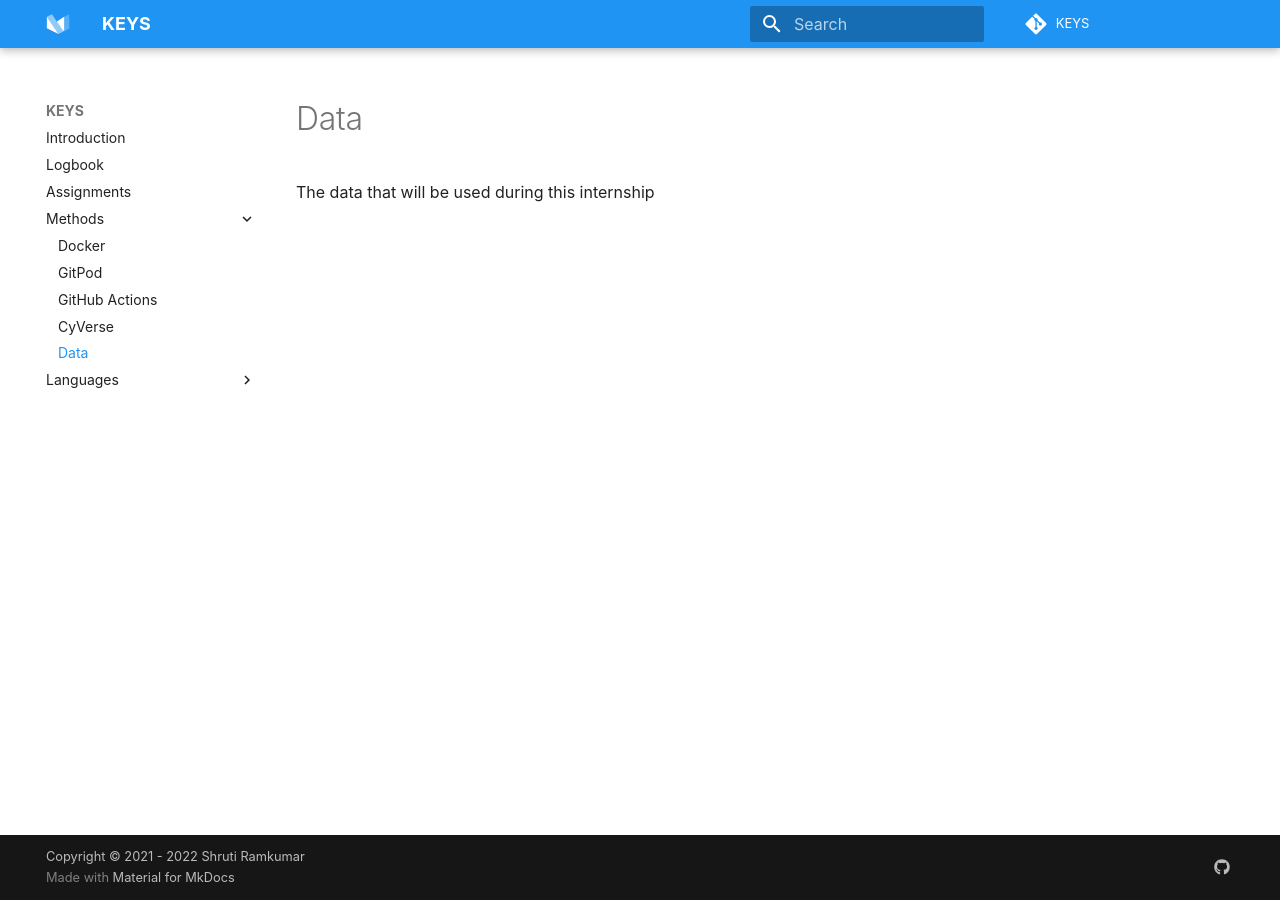
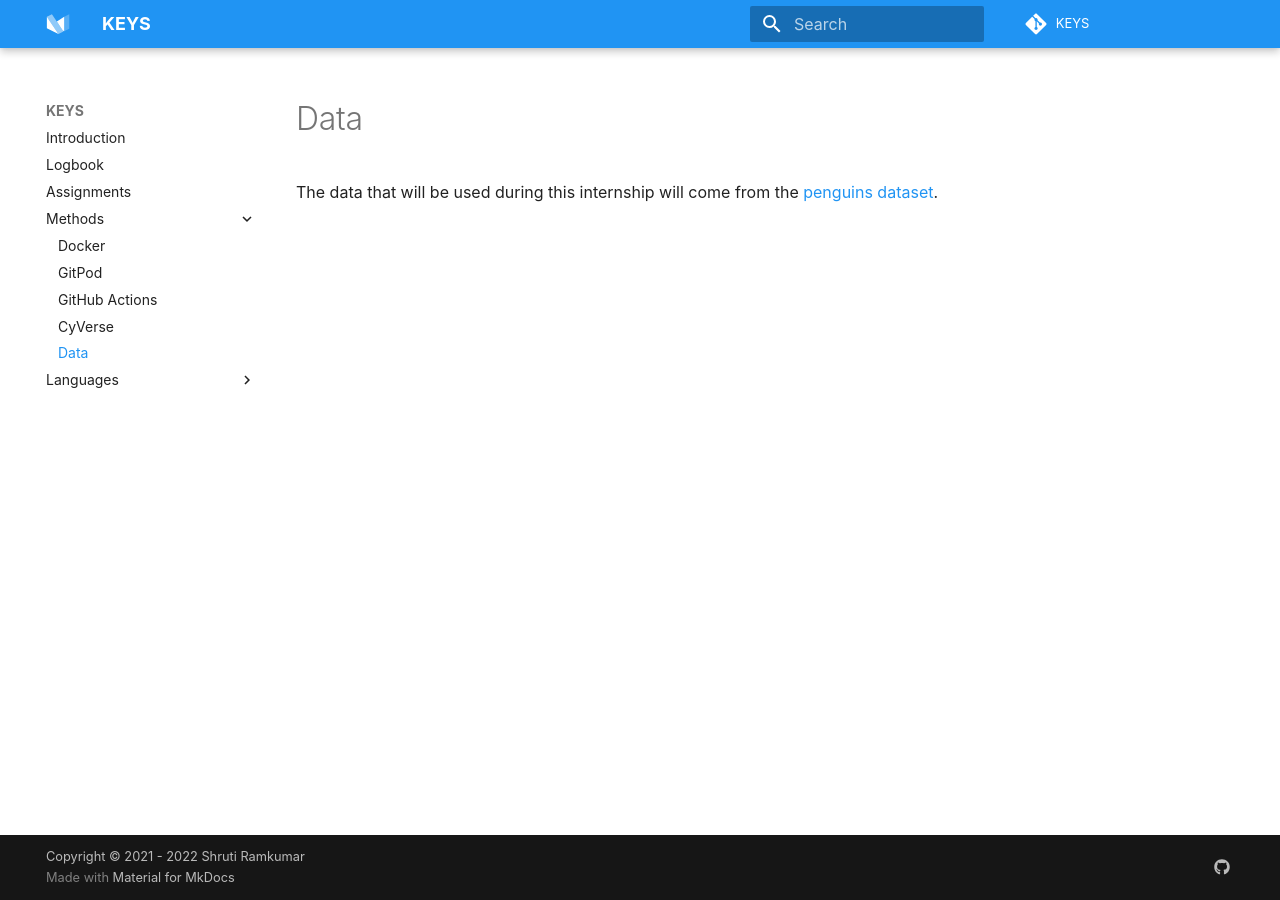
Before and after one commit to tyson-swetnam/mkdocs-material-template, an MkDocs documentation site: the page built from docs/data.md, in a window 1280 px wide. Built offline with MkDocs 1.6.1 and Material for MkDocs 9.7.7, drawn with Linux system fonts in a browser that asks for light colours; some web fonts are replaced; comment, search, counter and statistics services are not loaded.

Commit message:
Update data.md

```diff
--- a/docs/data.md
+++ b/docs/data.md
@@ -1,2 +1,2 @@
 # Data
-The data that will be used during this internship
+The data that will be used during this internship will come from the [penguins dataset](https://towardsdatascience.com/penguins-dataset-overview-iris-alternative-9453bb8c8d95).
```
